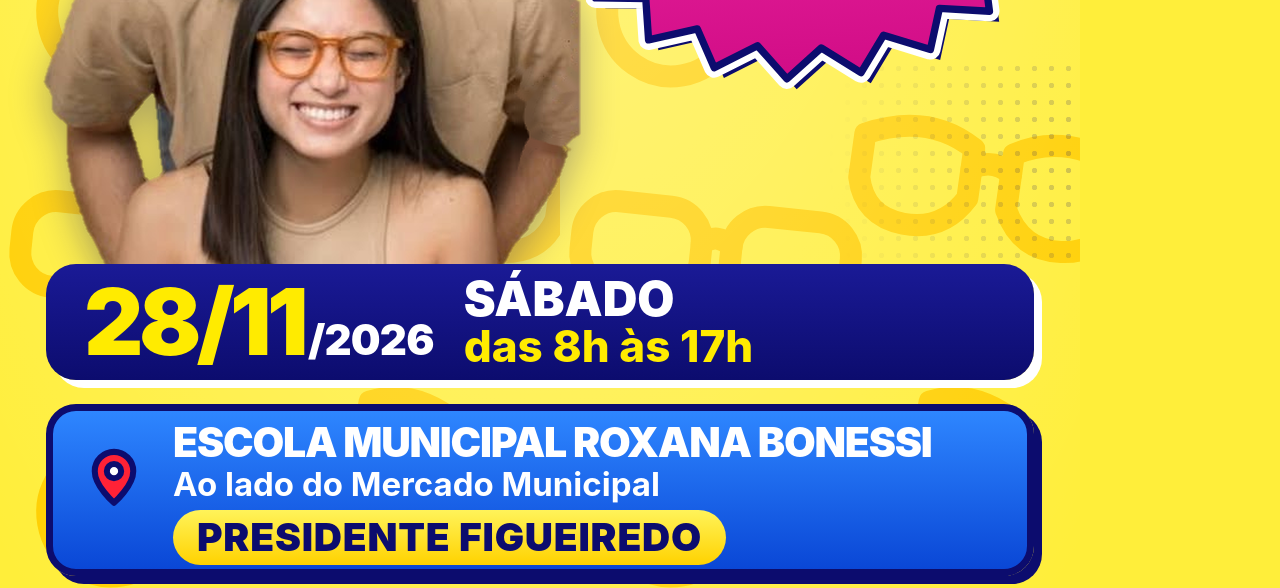
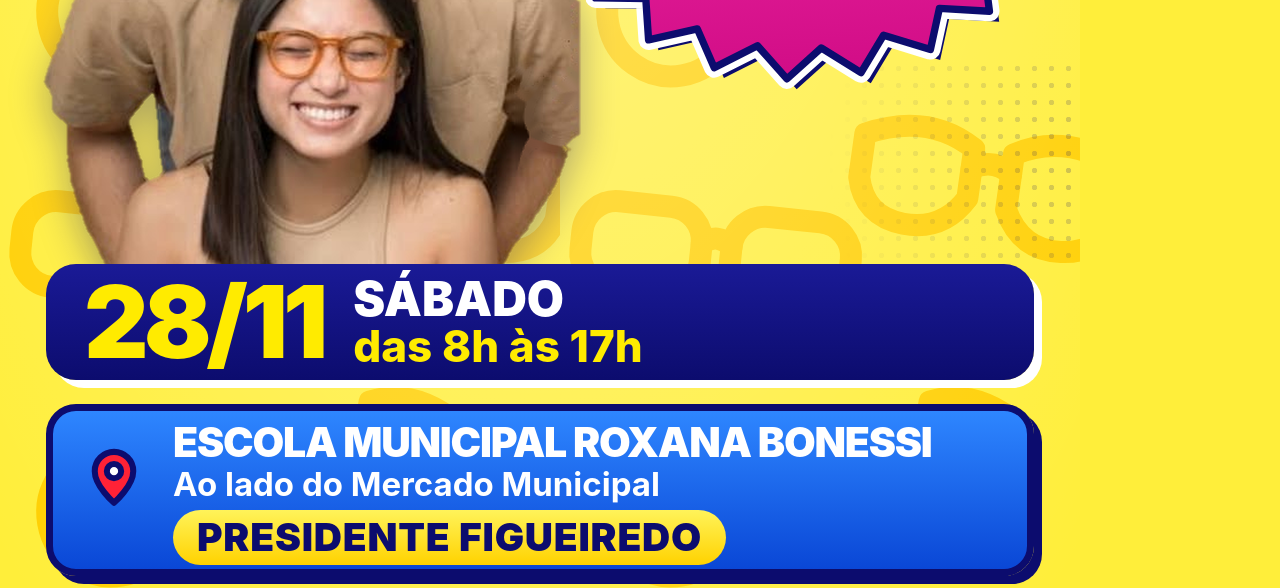
Before and after one commit to kauanicolas-am/kauanicolas-am, a plain HTML site: page otica-nilky/vivido-livre.html in a window 1280 px wide. Shown: the part 1120-1708 px from the top of the page. Drawn offline with Linux system fonts and the light colour scheme.

Commit message:
Remove o ano 2026 da data na arte da Ótica Nilky
Co-Authored-By: Claude Sonnet 5.5 <noreply@anthropic.com>
Claude-Session: https://claude.ai/code/session_01N9ipd4AdMRoNT7eWaQQ4tb

```diff
--- a/otica-nilky/vivido-livre.html
+++ b/otica-nilky/vivido-livre.html
@@ -32,7 +32,7 @@ body{font-family:"Inter",sans-serif;color:var(--navy);background:var(--bg);posit
 .pm .b{font-weight:900;font-size:66px;line-height:1.02;letter-spacing:-.045em;text-transform:uppercase;color:var(--y);margin-top:4px}
 .pm .c{font-weight:900;font-size:50px;line-height:1.02;letter-spacing:-.045em;text-transform:uppercase;color:var(--y);margin-top:2px}
 .date{position:absolute;left:46px;top:1384px;width:988px;height:116px;background:linear-gradient(180deg,#1A1A96,#0C0C6E);border-radius:30px;display:flex;align-items:center;gap:30px;padding:0 38px;box-shadow:8px 8px 0 #fff}
-.date .d{font-weight:900;font-size:92px;letter-spacing:-.05em;color:var(--y);line-height:1}
+.date .d{font-weight:900;font-size:100px;letter-spacing:-.05em;color:var(--y);line-height:1}
 .date .d small{font-size:42px;letter-spacing:-.02em;color:var(--w);margin-left:4px}
 .date .t{display:flex;flex-direction:column}
 .date .t b{font-weight:900;font-size:48px;color:var(--w);line-height:1.04}
@@ -103,7 +103,7 @@ body{font-family:"Inter",sans-serif;color:var(--navy);background:var(--bg);posit
  <div class="t"><span class="a">E AINDA</span><span class="b">Promoções</span><span class="c">exclusivas!!!</span></div>
 </div>
 
-<div class="date"><div class="d">28/11<small>/2026</small></div><div class="t"><b>SÁBADO</b><span>das 8h às 17h</span></div></div>
+<div class="date"><div class="d">28/11</div><div class="t"><b>SÁBADO</b><span>das 8h às 17h</span></div></div>
 <div class="loc">
  <svg class="pin" viewBox="0 0 24 24" fill="none" stroke="#0C0C6E" stroke-width="2.2" stroke-linecap="round" stroke-linejoin="round"><path d="M12 21s-7-6.1-7-11.5a7 7 0 0 1 14 0C19 14.9 12 21 12 21z" fill="#FF2236"/><circle cx="12" cy="9.5" r="2.6" fill="#fff"/></svg>
  <div class="a">Escola Municipal Roxana Bonessi</div>
```
Also changed, not shown: otica-nilky/acao-comunitaria-otica-nilky-vivido-livre.jpg, otica-nilky/acao-comunitaria-otica-nilky-vivido-livre.png.
